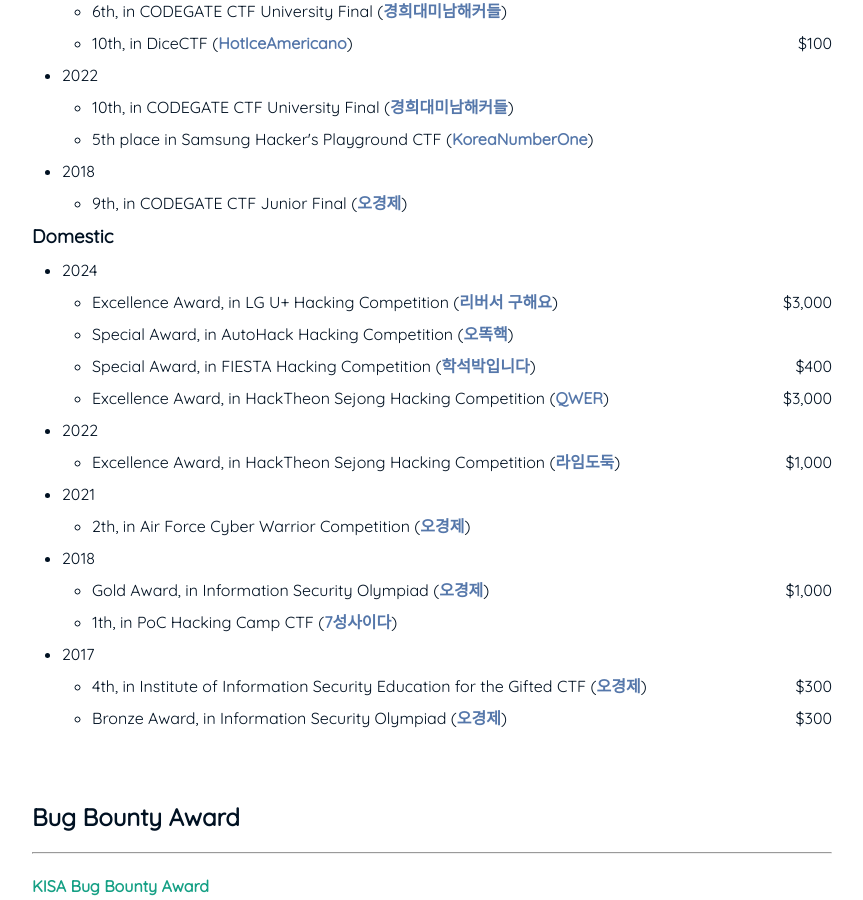
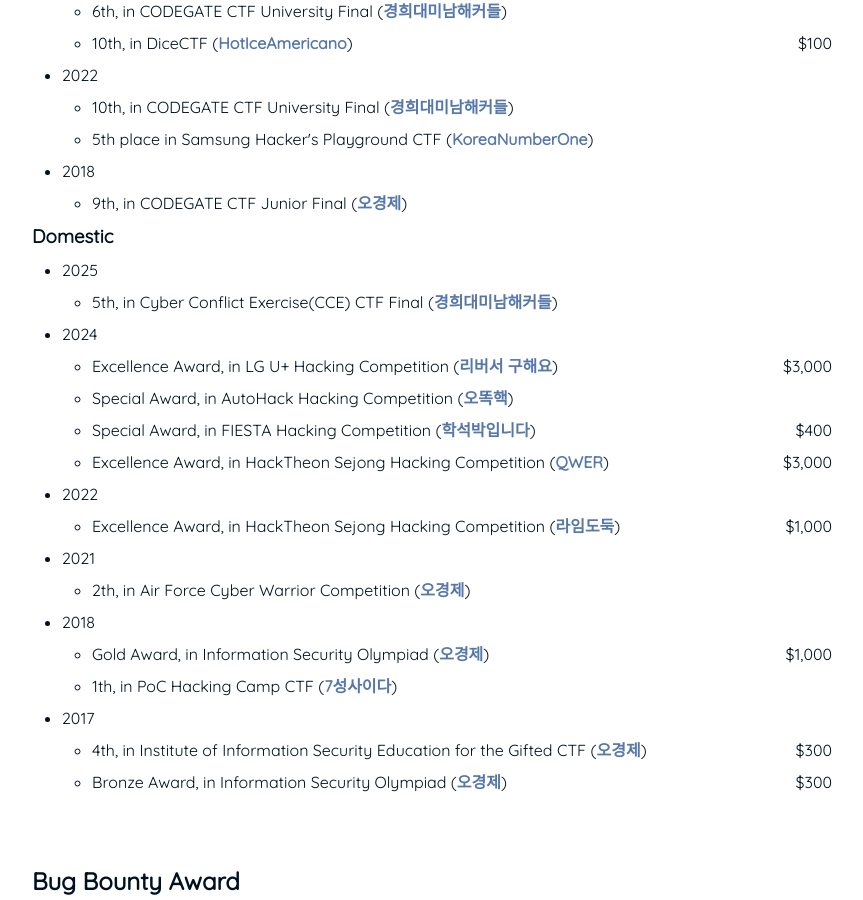
Before and after one commit to Gyeongje/gyeongje.github.io, a Jekyll site: the page built from index.md, in a window 1280 px wide and 900 px high, scrolled down 1630 px. Shown: the whole window, without its empty margins (208-1071 px from the left). Built offline with Jekyll 4.4.1, drawn with Linux system fonts in a browser that asks for light colours.

Commit message:
Update index.md

```diff
--- a/index.md
+++ b/index.md
@@ -76,6 +76,11 @@
 
 ### Domestic
 <ul>
+<li>2025</li>
+<ul>
+	<li>5th, in Cyber Conflict Exercise(CCE) CTF Final (<a href="{{ '/assets/2025_CCE.png' | prepend: site.baseurl }}">경희대미남해커들</a>)</li>
+</ul>
+
 <li>2024</li>
 <ul>
 	<li>Excellence Award, in LG U+ Hacking Competition (<a href="{{ '/assets/LGU+우수상.jpg' | prepend: site.baseurl }}">리버서 구해요</a>) <span style="float: right; ">$3,000</span></li>
```
